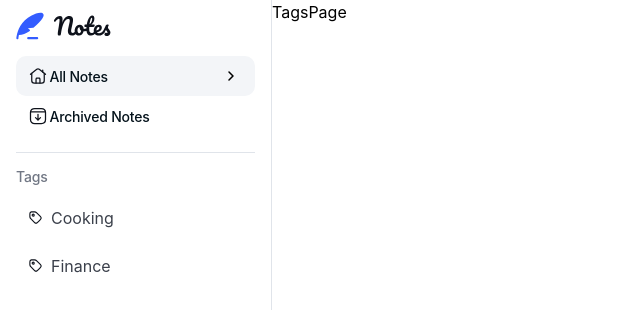
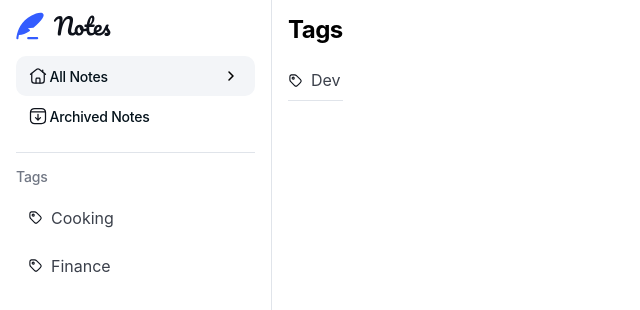
Before and after one commit to HamDean/note-taking-web-app, a React (Vite) app in the folder frontend/: page /tags in a window 1280 px wide. Shown: the top 310 px of the page, without its empty margins (0-640 px from the left). Built offline with nearby package versions, Linux system fonts and the light colour scheme; a web font is replaced by a local one.

Commit message:
Create the tags page

```diff
--- a/frontend/src/components/Menubar.tsx
+++ b/frontend/src/components/Menubar.tsx
@@ -3,7 +3,7 @@ import { tabs } from "../utils/constansts";
 
 const Menubar = () => {
   return (
-    <section className="fixed lg:hidden inset-x-0 bottom-0 shadow-2xl shadow-neutral-300 px-4 py-3">
+    <section className="fixed bg-white lg:hidden inset-x-0 bottom-0 shadow-2xl shadow-neutral-300 px-4 py-3">
       <ul className="flex justify-between tags-section ">
         {tabs.map((tab, index) => (
           <NavLink to={tab.pageLink} key={index}>
--- /dev/null
+++ b/frontend/src/components/TagMobile.tsx
@@ -0,0 +1,11 @@
+import tagIcon from "../assets/images/icon-tag.svg";
+
+const TagMobile = ({ name }: { name: string }) => {
+  return (
+    <div className="flex gap-2 text-neutral-700 items-center h-10 border-b border-b-neutral-200 py-3">
+      <img className="w-3.75 h-3.75" src={tagIcon} alt="Tag icon" />
+      <span>{name}</span>
+    </div>
+  );
+};
+export default TagMobile;
--- a/frontend/src/pages/TagsPage.tsx
+++ b/frontend/src/pages/TagsPage.tsx
@@ -1,6 +1,14 @@
+import TagMobile from "../components/TagMobile";
+
 const TagsPage = () => {
   return (
-    <div className="align-page">TagsPage</div>
+    <div className="align-page p-4">
+      <h1 className="text-preset-1 mb-4">Tags</h1>
+
+      <div className="flex flex-col gap-1">
+        <TagMobile name="Dev" />
+      </div>
+    </div>
   )
 }
 export default TagsPage
```
